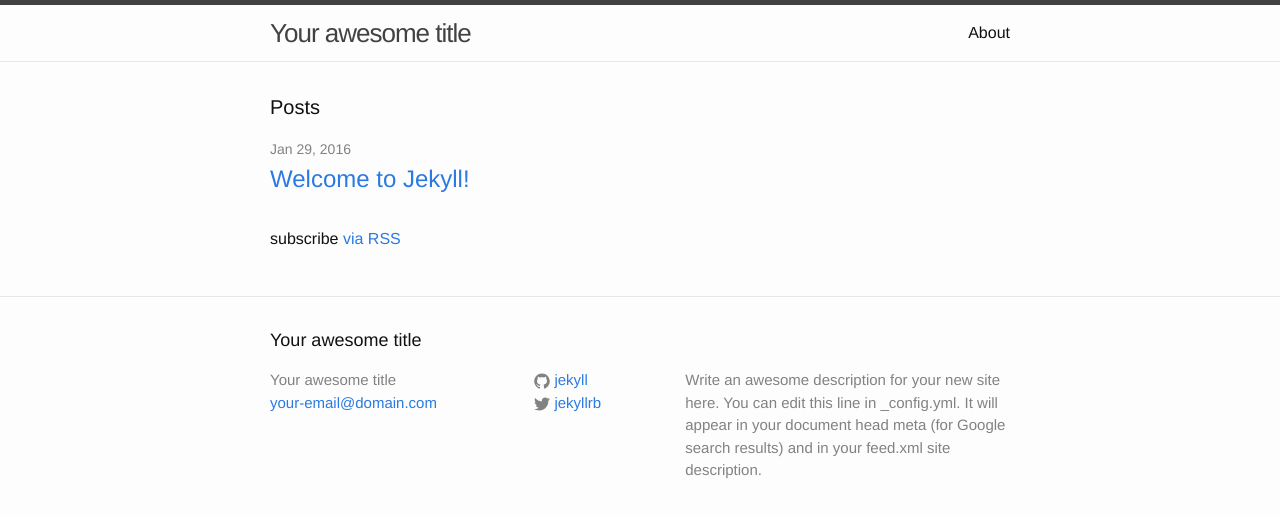
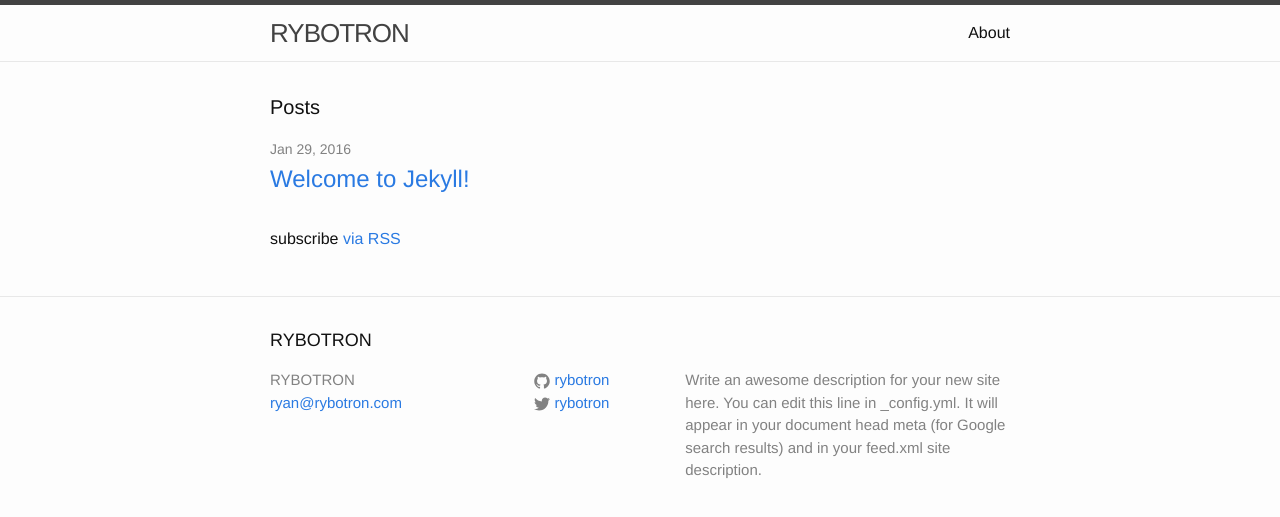
Before and after one commit to rybotron/rybotron.github.io, a Jekyll site: the page built from index.html, in a window 1280 px wide. Shown: the top 517 px of the page. Built offline with Jekyll 4.4.1, drawn with Linux system fonts in a browser that asks for light colours.

Commit message:
jekyll config udpate

```diff
--- a/_config.yml
+++ b/_config.yml
@@ -6,16 +6,16 @@
 # 'jekyll serve'. If you change this file, please restart the server process.
 
 # Site settings
-title: Your awesome title
-email: your-email@domain.com
+title: RYBOTRON
+email: ryan@rybotron.com
 description: > # this means to ignore newlines until "baseurl:"
   Write an awesome description for your new site here. You can edit this
   line in _config.yml. It will appear in your document head meta (for
   Google search results) and in your feed.xml site description.
 baseurl: "" # the subpath of your site, e.g. /blog
-url: "http://yourdomain.com" # the base hostname & protocol for your site
-twitter_username: jekyllrb
-github_username:  jekyll
+url: "http://rybotron.com" # the base hostname & protocol for your site
+twitter_username: rybotron
+github_username:  rybotron
 
 # Build settings
 markdown: kramdown
```
